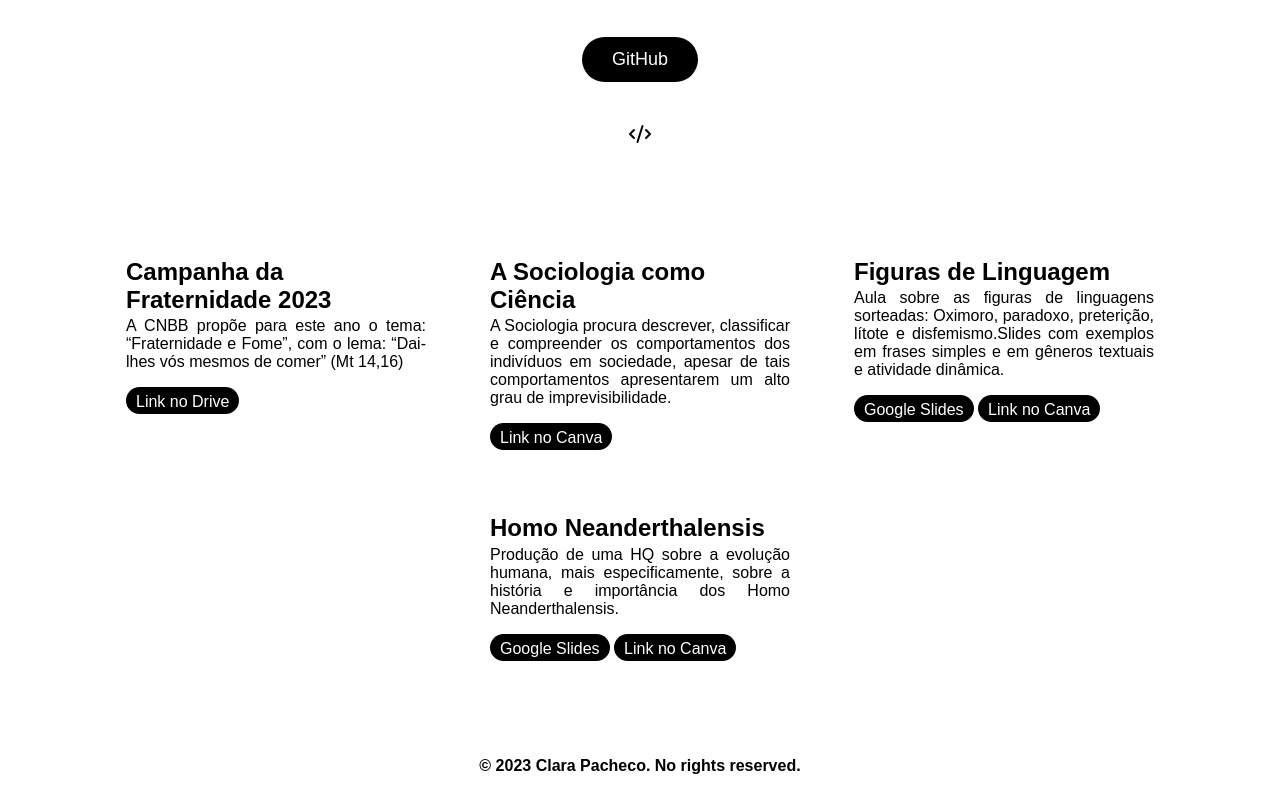
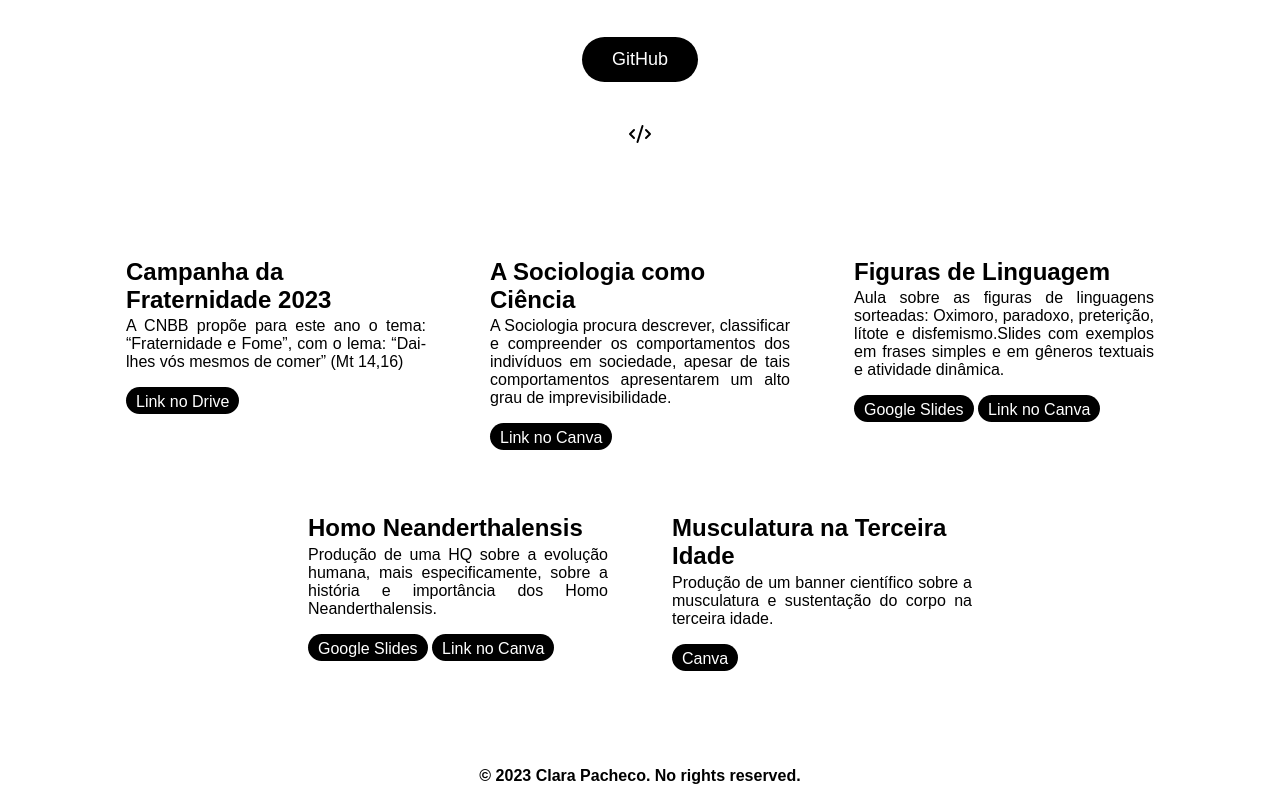
Before and after one commit to wejoyit/mylinks, a plain HTML site: page index.html in a window 1280 px wide. Shown: the part 237-1042 px from the top of the page. Drawn offline with Linux system fonts and the light colour scheme; a web font is replaced by a local one.

Commit message:
Banner Musculatura

```diff
--- a/index.html
+++ b/index.html
@@ -50,6 +50,13 @@ o lema: “Dai-lhes vós mesmos de comer” (Mt 14,16)</p>
               <a class="linkUrl" href="https://www.canva.com/design/DAFlq7pYPmI/vH8hMoFdDhtgCQKF8QmW4A/edit?utm_content=DAFlq7pYPmI&utm_campaign=designshare&utm_medium=link2&utm_source=sharebutton"><p class="links">Link no Canva</p>
               </a>
             </div>
+            <div class="box">
+                <h2>Musculatura na Terceira Idade</h2>
+                <p> Produção de um banner científico sobre a musculatura e sustentação do corpo na terceira idade.
+                    </p>
+              <a class="linkUrl" href="https://www.canva.com/design/DAFwJoZjN7Q/aQLdWs8eUn3BJsjchg_Gbw/edit"><p class="links">Canva</p>
+              </a>
+            </div>
         </section>
         <footer class="footer">
             <p>&copy; 2023 Clara Pacheco. No rights reserved.</p>
```
